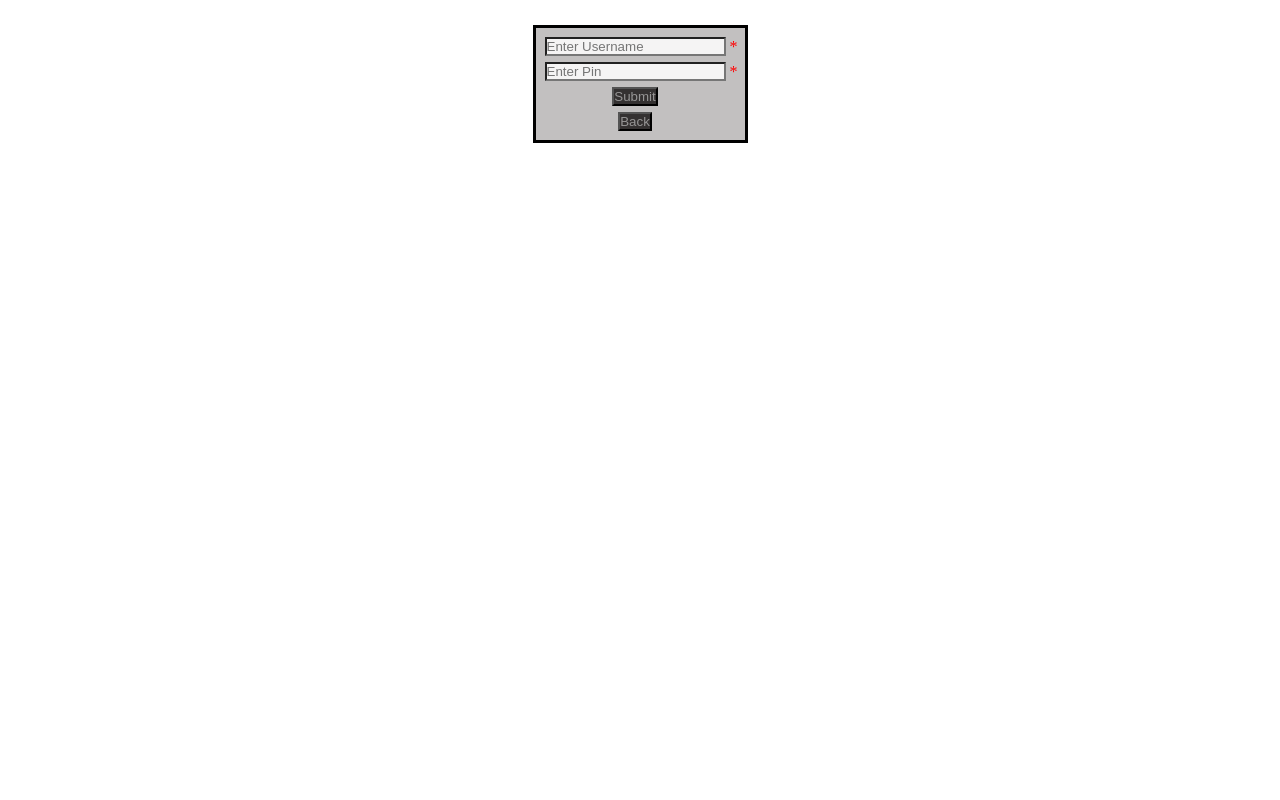
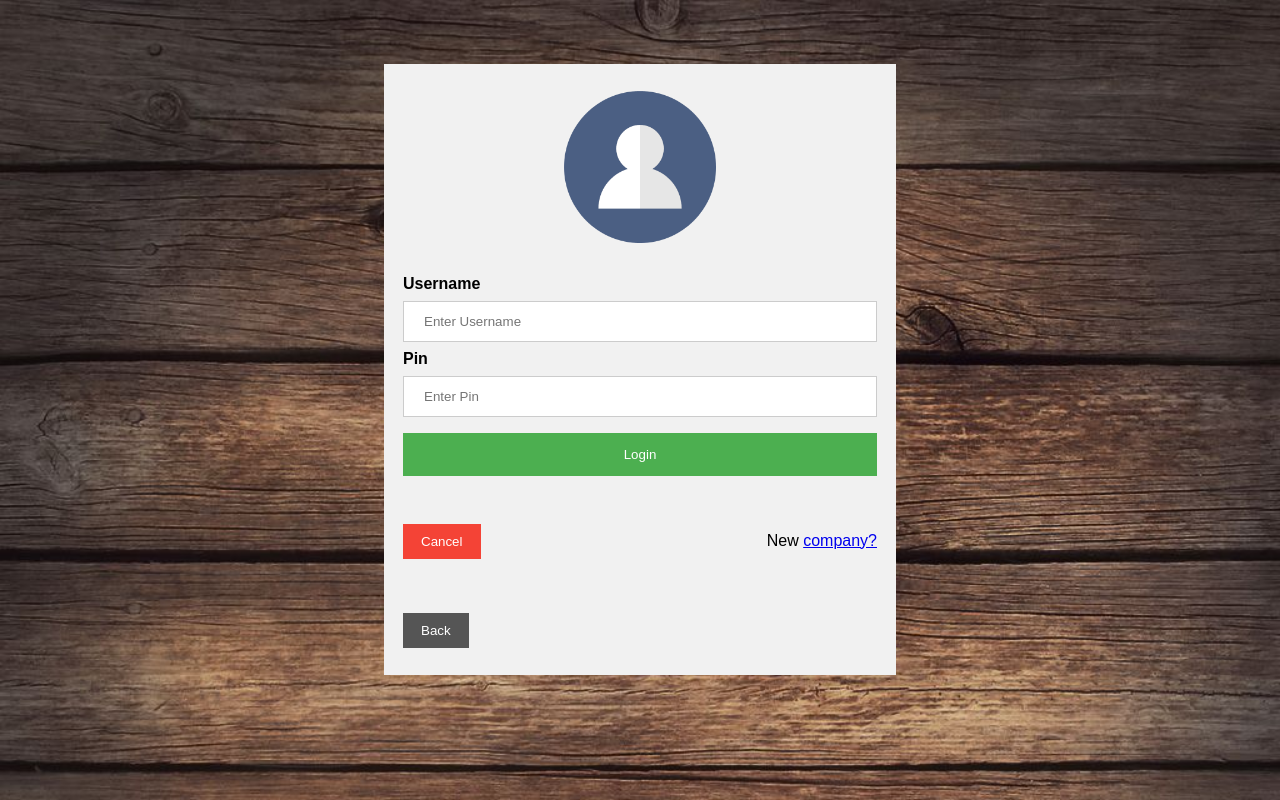
Before and after one commit to COSC481W-2021Winter/capstone-project-mohcamanagement, a PHP site: page /capstone-project-mohcamanagement/src/pages/login.php in a window 1280 px wide. Run offline with PHP 8.4, Linux system fonts and the light colour scheme.

Commit message:
Added new style sheet named style2 used for login page, and moved companyRegister link to login instead of being in the navbar.

```diff
--- a/src/index.html
+++ b/src/index.html
@@ -16,7 +16,6 @@
 		<li><a href="pages/about.html">About Us</a></li>
 		<li><a href="index.html">Home</a></li>
 		<li style="float:right"><a class="active" href="pages/login.php">Login</a></li>
-		<li style="float:right"><a href="pages/companyRegister.php">Register</a></li>
 	  </ul>
 </header>
 <body>
--- a/src/pages/about.html
+++ b/src/pages/about.html
@@ -15,8 +15,7 @@
     <ul>
       <li><a href="pages/about.html">About Us</a></li>
       <li><a href="../index.html">Home</a></li>
-      <li style="float:right"><a class="active" href="pages/login.php">Login</a></li>
-      <li style="float:right"><a href="pages/companyRegister.php">Register</a></li>
+      <li style="float:right"><a class="active" href="login.php">Login</a></li>
     </ul>
 
   </header>
--- a/src/pages/login.php
+++ b/src/pages/login.php
@@ -5,12 +5,39 @@
 <html lang="en">
 	<head>
 		<title>Login Page</title>
+		<link rel="stylesheet" href="../style/style2.css">
+		<link rel="stylesheet" href="../style/style.css?<?php echo time(); ?>">
 
-		<link rel="stylesheet" href="../style/style.css?<?php echo time(); ?>">
 	</head>
 
-	<body>
-		<table class="userCreationTable">
+	<body class="login">
+	<form style="margin-top: 5%;" method="post" action="userCheck.php">
+		<div class="imgcontainer">
+    		<img src="../images/avatar.png" alt="Avatar" class="avatar">
+  		</div>
+
+  		<div class="container">
+    		<label for="username"><b>Username</b></label>
+			<input type="text" name="Username" placeholder="Enter Username" required/>
+
+    		<label for="pin"><b>Pin</b></label>
+			<input type="text" name="Pin" placeholder="Enter Pin" required/>
+
+			<Button type="Submit" name="Submit">Login</Button>
+  		</div>
+
+  		<div class="container" style="background-color:#f1f1f1">
+    		<button type="button" class="cancelbtn">Cancel</button>
+			<span class="psw">New <a href="companyRegister.php">company?</a></span>
+  		</div>
+	</form>
+	<form class="back" method="post" action="../index.html">
+		  <div class="container" style="background-color:#f1f1f1">
+			  <Button type="Submit" name="Submit" value="Back" class="backbtn">Back</Button>
+		  </div>
+	</form>
+
+		<!-- <table class="userCreationTable">
 			<form method="post" action="userCheck.php">
 				<tr>
 					<td style="padding: 2px;">
@@ -34,18 +61,18 @@
 
 				<tr>
 					<td style="text-align: center; padding: 2px;">
-						<Button type="Submit" name="Submit" style="background-color: #343131;  color: #969595;">Submit</Button>
+						<Button type="Submit" name="Submit" style="background-color: #343131;  color: #969595;">Login</Button>
 					</td>
 				</tr>
-			</form>
+			</form> -->
 
-			<form method="post" action="../index.html">
+			<!-- <form method="post" action="../index.html">
 				<tr>
 					<td style="text-align: center; padding: 2px;">
 						<Button type="Submit" name="Submit" value="Back" style="background-color: #343131;  color: #969595;">Back</Button>
 					</td>
 				</tr>
 			</form>
-		</table>
+		</table> -->
 	</body>
 </html>
--- /dev/null
+++ b/src/style/style2.css
@@ -0,0 +1,75 @@
+/*------------- Login page -------------*/
+.login {
+    background:
+      url(../images/wood3.jpeg);
+    background-size: cover;
+    width: 100%;
+    height: 600px;
+    margin: 0;
+    position: relative;
+    float: left;
+  }
+
+  body {font-family: Arial, Helvetica, sans-serif;}
+
+  form {
+    border: 3px solid #f1f1f1;
+    background-color: #f1f1f1;
+    height: auto;
+    margin-right:30%;
+    margin-left:30%;
+}
+
+input[type=text], input[type=password] {
+  width: 100%;
+  padding: 12px 20px;
+  margin: 8px 0;
+  display: inline-block;
+  border: 1px solid #ccc;
+  box-sizing: border-box;
+}
+
+button {
+  background-color: #4CAF50;
+  color: white;
+  padding: 14px 20px;
+  margin: 8px 0;
+  border: none;
+  cursor: pointer;
+  width: 100%;
+}
+
+button:hover {
+  opacity: 0.8;
+}
+
+.cancelbtn {
+  width: auto;
+  padding: 10px 18px;
+  background-color: #f44336;
+}
+.backbtn {
+    width: auto;
+    padding: 10px 18px;
+    background-color: #555555;
+  }
+
+.imgcontainer {
+  text-align: center;
+  margin: 24px 0 12px 0;
+}
+
+img.avatar {
+  width: 30%;
+  border-radius: 40%;
+}
+
+.container {
+  padding: 16px;
+}
+
+
+span.psw {
+  float: right;
+  padding-top: 16px;
+}
```
Also changed, not shown: src/style/style1.css (+16 -0 lines), src/images/avatar.png (added), src/images/coffee6.jpeg (added), src/images/wood.jpeg (added), src/images/wood1.jpg (added), src/images/wood2.jpg (added), src/images/wood3.jpeg (added).
